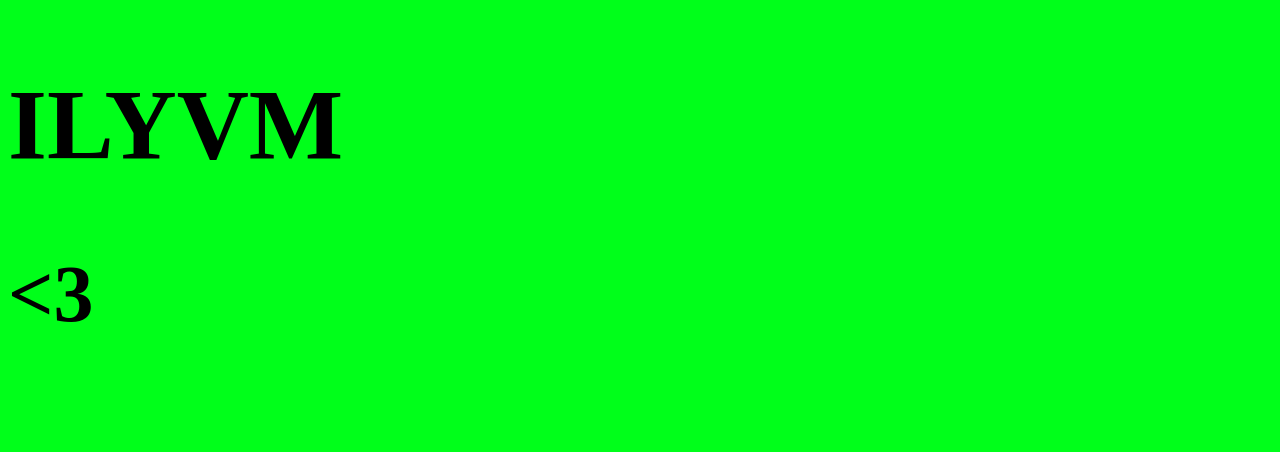
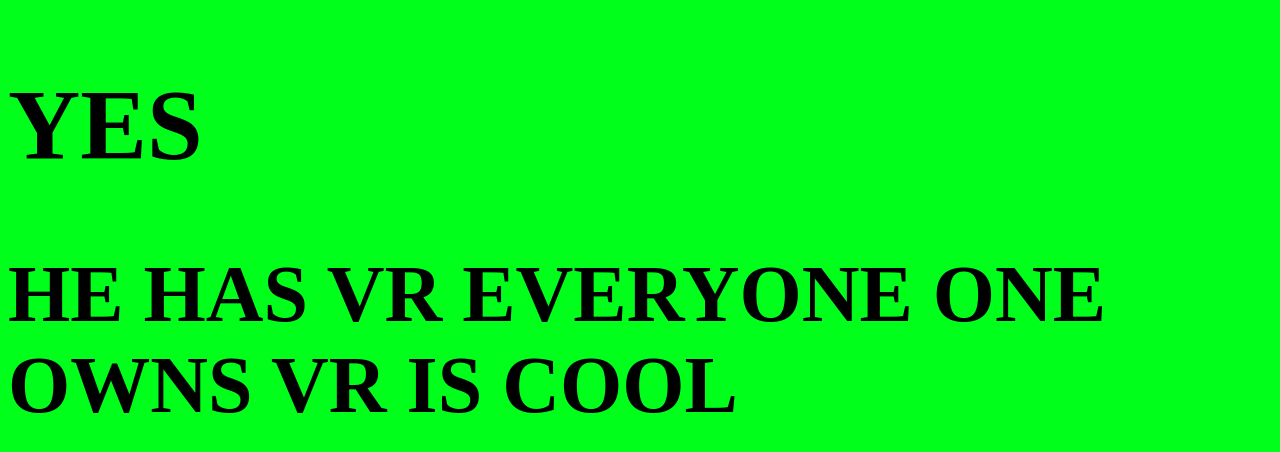
Before and after one commit to JustKyrix/srystalclime, a plain HTML site: page index.html in a window 1280 px wide. Drawn offline with Linux system fonts and the light colour scheme.

Commit message:
Update index.html

```diff
--- a/index.html
+++ b/index.html
@@ -1,14 +1,14 @@
 <!DOCTYPE html>
 <html>
 	<head>
-		<title>Suki</title>
+		<title>Crystal cool?</title>
 		<link type="text/css" rel="stylesheet" href="style.css">
 		<script src="script.js"></script>
 	</head>
 	<body onload="setup()">
 		<font face="krungthep">
-		<h1 style="font-size: 100px;">ILYVM</h1>
-		<h1 style="font-size: 80px;"><3</h1>
+		<h1 style="font-size: 100px;">YES</h1>
+		<h1 style="font-size: 80px;">HE HAS VR EVERYONE ONE OWNS VR IS COOL</h1>
 </font>
 	</body>
 </html>
```
